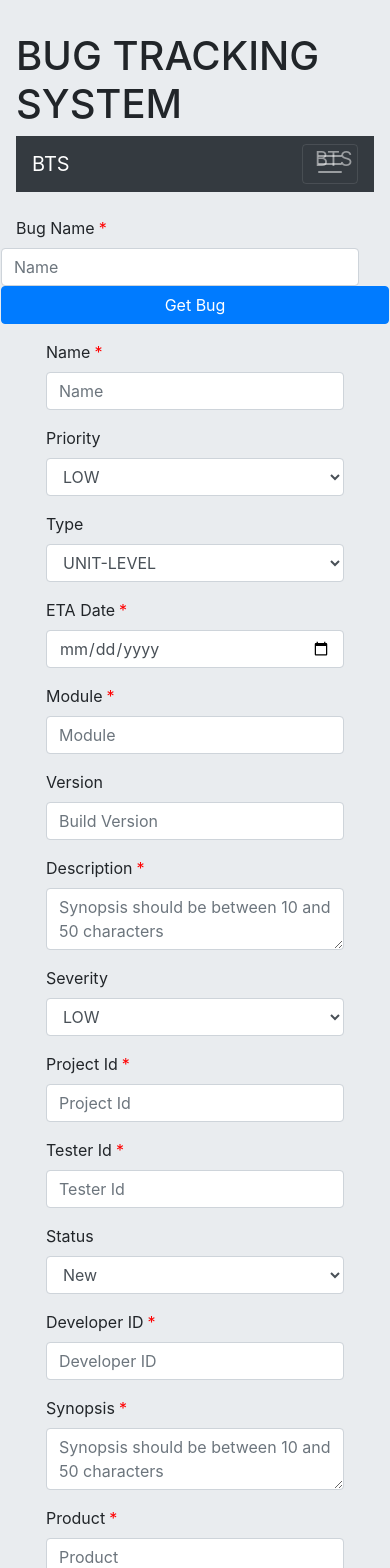
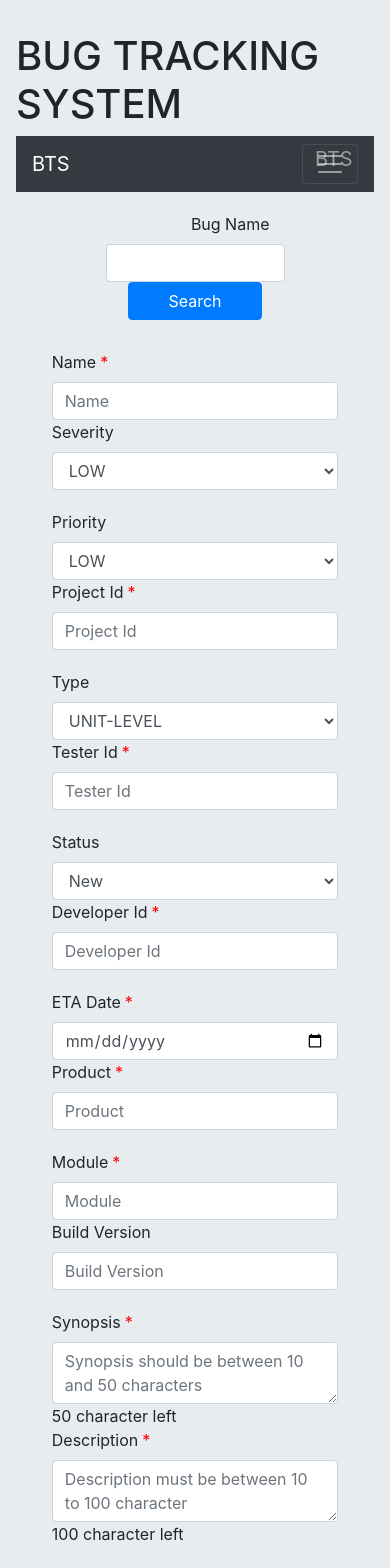
Before and after one commit to AishwaryaSrivastava17/BTS_Angular, an Angular app: page /update in a window 390 px wide. Shown: the top 1568 px of the page. Built offline with nearby package versions, Linux system fonts and the light colour scheme.

Commit message:
updated UI

```diff
--- a/src/app/create/create.component.html
+++ b/src/app/create/create.component.html
@@ -59,7 +59,7 @@
           <label class="control-label col-sm-3 col-md-offset-2" for="pwd">Description<span>*</span></label>
           <div class="col-sm-9">
             <div class="textarea-wrapper">
-            <textarea pInputTextArea [(ngModel)]="bug.description"  class="form-control" (ngModelChange)="valueChange2(bug.description.length)" maxlength="100" placeholder="Description should be between 10 and 100 characters" required></textarea>
+            <textarea pInputTextArea [(ngModel)]="bug.description"  rows="3" class="form-control" (ngModelChange)="valueChange2(bug.description.length)" maxlength="100" placeholder="Description should be between 10 and 100 characters" required></textarea>
             <span id='validation' class="remaning">{{remainingText1 + ' characters left'}}</span>
           </div>
           </div>
@@ -96,17 +96,10 @@
           </div>
         </div>
         <div class="form-group">
-          <label class="control-label col-sm-3 col-md-offset-2" for="pwd">Developer ID<span>*</span></label>
-          <div class="col-sm-9">
-            <input  [(ngModel)]='bug.developerID'  type="text" class="form-control"
-              placeholder="Developer ID" name="DeveloperID">
-          </div>
-        </div>
-        <div class="form-group">
           <label class="control-label col-sm-3 col-md-offset-2" for="pwd">Synopsis<span>*</span></label>
           <div class="col-sm-9">
             <div class="textarea-wrapper">
-            <textarea pInputTextArea [(ngModel)]="bug.synopsis"  class="form-control" (ngModelChange)="valueChange(bug.synopsis.length)" maxlength="50" placeholder="Synopsis should be between 10 and 50 characters" required></textarea>
+            <textarea pInputTextArea [(ngModel)]="bug.synopsis"  class="form-control" (ngModelChange)="valueChange(bug.synopsis.length)" maxlength="50" rows="3" placeholder="Synopsis should be between 10 and 50 characters" required></textarea>
             <span id='validation' class="remaning">{{remainingText + " characters left"}}</span>
           </div>
           </div>
--- a/src/app/get-bug/get-bug.component.html
+++ b/src/app/get-bug/get-bug.component.html
@@ -1,6 +1,5 @@
 <table class="table table-striped">
   <tr>
-    <th>Id</th>
     <th>Name</th>
     <th>Priority</th>
     <th>Type</th>
@@ -10,7 +9,6 @@
   </tr>
   <tbody id="resultTable">
     <tr *ngFor='let user1 of bugArray; '>
-      <td>{{user1.id}}</td>
       <td>{{user1.name}}</td>
       <td>{{user1.priority}}</td>
       <td>{{user1.type}}</td>
--- a/src/app/search/search.component.css
+++ b/src/app/search/search.component.css
@@ -1,50 +1,26 @@
-* {
-	box-sizing: border-box;
+h2{
+  text-align: center;
+  margin: 10px 0;
 }
-
-h1 {
-	text-align: center;
-	margin-top: -40px;
-	margin-bottom: 15px;
+table{
+  margin-top: 30px;
 }
-
-h2 {
-	text-align: center;
+.formContainer{
+  width: 80%;
+  margin: 0px auto;
+  margin-top: 50px;
 }
-
-form {
-	width: 40%;
-	margin: 30px auto;
+label{
+  align-self: center;
+  margin-right: -20px;
 }
-
-#bugName {
-	font-size: 20px;
-}
-
-.bugLabel {
-	font-size: 20px;
+button{
+  margin-left: -50px;
 }
 th, td ,thead{
   border: 1px solid black;
-
 }
 
-span {
-	color: red;
-	margin-left: 3px;
-}
 table {
 	margin-top: 50px;
 }
-
-.searchForm {
-	width: 50%;
-	margin: 0px auto;
-}
-
-.searchButton {
-margin-left: 10px;
-	height: 40%;
-	margin-top: 30px;
-	font-size: 20px;
-}
--- a/src/app/search/search.component.html
+++ b/src/app/search/search.component.html
@@ -1,10 +1,11 @@
 <h2>Search Bug</h2>
 <div class="row formContainer">
-  <div class="col-sm-5 row">
+  <form id='searchBugForm' class="col-sm-10 row">
+    <div class="col-sm-6 row">
       <label class="col-sm-4" for="bugName">Bug Name</label>
       <input [(ngModel)]='name' class="form-control col-sm-8" name="bugName" id='bugName'>
     </div>
-  <div class="col-sm-5 row">
+    <div class="col-sm-6 row">
       <label for="status" class="col-sm-4">Bug Status</label>
       <select [(ngModel)]='status' name="status" class="form-control col-sm-8" id='status'>
         <option value="NEW">New</option>
@@ -25,32 +26,29 @@
         <option value="WONT_FIX">Wont Fix</option>
       </select>
     </div>
+  </form>
   <div class="col-sm-2">
     <button (click)='getBugName()' class="btn btn-primary btn-block">Search</button>
-
   </div>
 </div>
-<br>
-<table class="table table-striped">
+<table class="table table-striped table-bordered">
   <tr>
-    <th>Id</th>
     <th>Name</th>
     <th>Priority</th>
     <th>Type</th>
     <th>Severity</th>
-    <th>Synopsis</th>
-    <th>Description</th>
+    <th>Submitted On</th>
+    <th>ETA Date</th>
     <th>Status</th>
   </tr>
   <tbody>
     <tr *ngFor='let bug of bugArray'>
-      <td>{{bug.id}}</td>
       <td>{{bug.name}}</td>
       <td>{{bug.priority}}</td>
       <td>{{bug.type}}</td>
       <td>{{bug.severity}}</td>
-      <td>{{bug.synopsis}}</td>
-      <td>{{bug.description}}</td>
+      <td>{{bug.submittedOn| date: 'd/M/yy'}}</td>
+      <td>{{bug.etaDate| date: 'd/M/yy'}}</td>
       <td>{{bug.status}}</td>
     </tr>
   </tbody>
--- a/src/app/update/update.component.css
+++ b/src/app/update/update.component.css
@@ -1,33 +1,26 @@
-body {
-	background-color: rgb(214, 221, 226);
+.formContainer{
+  width: 50%;
+  margin: 20px auto;
 }
-
-h1 {
-	text-align: center;
-	margin-top: -40px;
-	margin-bottom: 15px;
+.nameLable{
+  align-self: center;
+  text-align: right;
 }
-
-h2 {
-	text-align: center;
-	margin-top: 20px;
-	margin-left: -90px;
+.main{
+  margin: 30px 0px;
 }
-
-.submitBtn {
-	margin-top: 0.4em;
-	margin-bottom: 0.4em;
+.updateBug{
+  width: 80%;
+  margin: 0px auto 25px;
 }
-
 span {
 	color: red;
 	margin-left: 4px;
 }
-
-footer {
-	position: relative;
-	bottom: 0;
-	left: 50%;
-	transform: translateX(-50%);
-	height: 100px;
+.fieldRow{
+ margin-bottom: 20px;
 }
+button{
+  width: 90%;
+  margin: 0px auto;
+}
--- a/src/app/update/update.component.html
+++ b/src/app/update/update.component.html
@@ -1,109 +1,62 @@
-<br>
-<div class="form-group row searchForm">
-  <br>
-  <form id="bugSearchForm" class="col-sm-9 row">
-    <label for="bugName" class="col-sm-4 bugLabel">Bug Name<span>*</span></label>
-    <input  [(ngModel)]='name'  type="text" class="form-control"
-    placeholder="Name" name="Name" required>
+<div class="row formContainer">
+  <form id='searchBugForm' class="col-sm-10">
+    <div class="row">
+      <label class="col-sm-4 nameLable" for="bugName">Bug Name</label>
+      <input [(ngModel)]='name' class="form-control col-sm-8" name="bugName" id='bugName'>
+    </div>
   </form>
-  <button type="button" id="searchBug" class="btn btn-primary col-sm-3 searchButton" (click)="getBugName()">Get Bug</button>
-</div>
-<div>
-<div>
-  <div class="container">
-    <div class="row">
-      <div class="col">
-        <div class="form-group">
-          <label class="control-label col-sm-3  col-md-offset-4" for="Name">Name<span>*</span></label>
-          <div class="col-sm-9">
-            <input  [(ngModel)]='bug.name'  type="text" class="form-control"
-            placeholder="Name" name="Name" required>
+  <div class="col-sm-2">
+    <button (click)='getBugName()' class="btn btn-primary btn-block">Search</button>
   </div>
 </div>
-        <div class="form-group">
-          <label class="control-label col-sm-3  col-md-offset-4" for="pwd">Priority</label>
-          <div class="col-sm-9">
-            <select  [(ngModel)]='bug.priority' placeholder='Priority' type="text" class="form-control">
+<div class="main">
+  <form class="updateBug" id='updateBug'>
+    <div class="row fieldRow">
+      <div class="col-sm-6">
+        <label for="Name">Name<span>*</span></label>
+        <input [(ngModel)]='bug.name' type="text" class="form-control" id='name' placeholder="Name" name="name" required>
+      </div>
+      <div class="col-sm-6">
+        <label for="severity">Severity</label>
+        <select [(ngModel)]='bug.severity' class="form-control" id='severity' name="severity">
           <option value="LOW">LOW</option>
           <option value="MEDIUM">MEDIUM</option>
           <option value="HIGH">HIGH</option>
         </select>
       </div>
     </div>
-        <div class="form-group">
-          <label class="control-label col-sm-3  col-md-offset-4 " for="pwd">Type</label>
-          <div class="col-sm-9">
-            <select [(ngModel)]='bug.type' type="text" class="form-control" >
+    <div class="row fieldRow">
+      <div class="col-sm-6">
+        <label for="priority">Priority</label>
+        <select [(ngModel)]='bug.priority' name="priority" class="form-control" id='priority'>
+          <option value="LOW">LOW</option>
+          <option value="MEDIUM">MEDIUM</option>
+          <option value="HIGH">HIGH</option>
+        </select>
+      </div>
+      <div class="col-sm-6">
+        <label for="projectId">Project Id<span>*</span></label>
+        <input [(ngModel)]='bug.projectId' type="text" class="form-control" id='projectid' placeholder="Project Id" name="projectId" required>
+      </div>
+    </div>
+    <div class="row fieldRow">
+      <div class="col-sm-6">
+        <label for="type">Type</label>
+        <select [(ngModel)]='bug.type' name="type" class="form-control" id='type'>
           <option value="UNITLEVEL">UNIT-LEVEL</option>
           <option value="SYSTEMLEVEL">SYSTEM-LEVEL</option>
           <option value="OUTOFBOUND">OUT OF BOUND</option>
         </select>
       </div>
-        </div>
-        <div class="form-group">
-          <label class="control-label col-sm-3  col-md-offset-4 ">ETA
-            Date<span>*</span>
-          </label>
-          <div class="col-sm-9">
-            <input type='date' [(ngModel)]='bug.etaDate'  class="form-control" >
+      <div class="col-sm-6">
+        <label for="pwd">Tester Id<span>*</span></label>
+        <input [(ngModel)]='bug.testerId' type="text" class="form-control" id='testerid' placeholder="Tester Id" name="testerId" required>
       </div>
     </div>
-        <div class="form-group">
-          <label class="control-label col-sm-3 col-md-offset-4" >Module<span>*</span></label>
-          <div class="col-sm-9">
-            <input [(ngModel)]='bug.module' type='text'
-              placeholder="Module" name="module" required type="text" class="form-control">
-          </div>
-        </div>
-        <div class="form-group">
-          <label class="control-label col-sm-3 col-md-offset-4" for="pwd">Version</label>
-          <div class="col-sm-9">
-            <input  [(ngModel)]='bug.buildVersion'type='text' class="form-control"
-              placeholder="Build Version" name="buildVersion">
-          </div>
-        </div>
-        <div class="form-group">
-          <label class="control-label col-sm-3 col-md-offset-4" for="pwd">Description<span>*</span></label>
-          <div class="col-sm-9">
-            <textarea [(ngModel)]='bug.synopsis' id='synopsis' class="form-control" name="synopsis" rows="2" placeholder="Synopsis should be between 10 and 50 characters" required></textarea>
-          </div>
-        </div>
-      </div>
-      <div class="col">
-        <div class="form-group">
-          <label class="control-label col-sm-3 col-md-offset-2" for="pwd">Severity</label>
-          <div class="col-sm-9">
-            <select [(ngModel)]='bug.severity'  class="form-control">
-              <option value="LOW">LOW</option>
-              <option value="MEDIUM">MEDIUM</option>
-              <option value="HIGH">HIGH</option>
-            </select>
-          </div>
-        </div>
-
-        <div class="form-group">
-          <label class="control-label col-sm-3 col-md-offset-2">Project
-            Id<span>*</span>
-          </label>
-          <div class="col-sm-9">
-            <input  [(ngModel)]='bug.projectId'  type="text" class="form-control"
-              placeholder="Project Id" name="projectId" required>
-          </div>
-        </div>
-        <div class="form-group">
-          <label class="control-label col-sm-3 col-md-offset-2">Tester
-            Id<span>*</span>
-          </label>
-          <div class="col-sm-9">
-            <input  [(ngModel)]='bug.testerId'  type="text" class="form-control"
-              placeholder="Tester Id" name="testerId" required>
-          </div>
-        </div>
-        <div class="form-group">
-          <label class="control-label col-sm-3 col-md-offset-2" for="pwd">Status</label>
-          <div class="col-sm-9">
-            <select [(ngModel)]='bug.status'  class="form-control">
-
+    <div class="row fieldRow">
+      <div class="col-sm-6">
+        <label for="type">Status</label>
+        <select [(ngModel)]='bug.status' name="status" class="form-control" id='status'>
           <option value="NEW">New</option>
           <option value="ASSIGNED">Assigned</option>
           <option value="OPEN">Open</option>
@@ -122,28 +75,45 @@
           <option value="WONT_FIX">Wont Fix</option>
         </select>
       </div>
-        </div>
-        <div class="form-group">
-          <label class="control-label col-sm-3 col-md-offset-2" for="pwd">Developer ID<span>*</span></label>
-          <div class="col-sm-9">
-            <input  [(ngModel)]='bug.developerID'  type="text" class="form-control"
-              placeholder="Developer ID" name="DeveloperID">
+      <div class="col-sm-6">
+        <label for="pwd">Developer Id<span>*</span></label>
+        <input [(ngModel)]='bug.developerId' type="text" class="form-control" id='developerid' placeholder="Developer Id" name="developerid" required>
       </div>
     </div>
-        <div class="form-group">
-          <label class="control-label col-sm-3 col-md-offset-2" for="pwd">Synopsis<span>*</span></label>
-          <div class="col-sm-9">
-            <textarea [(ngModel)]='bug.synopsis' id='synopsis' class="form-control" name="synopsis" rows="2" placeholder="Synopsis should be between 10 and 50 characters" required></textarea>
+    <div class="row fieldRow">
+      <div class="col-sm-6">
+        <label for="etaDate">ETA Date<span>*</span></label>
+          <input [(ngModel)]='bug.etaDate' id='etaDate' type="date" name="etaDate" class="form-control">
+      </div>
+      <div class="col-sm-6">
+        <label for="product">Product<span>*</span></label>
+				<input [(ngModel)]='bug.product' type="text" class="form-control" id='product' placeholder="Product" name="product" required>
       </div>
     </div>
-        <div class="form-group">
-          <label class="control-label col-sm-3 col-md-offset-2">Product<span>*</span></label>
-          <div class="col-sm-9">
-            <input  [(ngModel)]='bug.product' type="text" class="form-control"
-              placeholder="Product" name="product" required>
+    <div class="row fieldRow">
+      <div class="col-sm-6">
+        <label for="module">Module<span>*</span></label>
+				<input [(ngModel)]='bug.module' type="text" class="form-control" id='module' placeholder="Module" name="module" required>
+      </div>
+      <div class="col-sm-6">
+        <label for="buildVersion">Build Version</label>
+				<input [(ngModel)]='bug.buildVersion' type="text" class="form-control" id='buildVersion' placeholder="Build Version" name="buildVersion">
       </div>
     </div>
+    <div class="row fieldRow">
+      <div class="col-sm-6">
+        <label for="synopsis">Synopsis<span>*</span></label>
+				<textarea [(ngModel)]='bug.synopsis' (ngModelChange)='valueChange(bug.synopsis.length)' id='synopsis' class="form-control" name="synopsis" rows="2" placeholder="Synopsis should be between 10 and 50 characters" required></textarea>
+        <div>{{remainingText + " character left"}}</div>
+      </div>
+      <div class="col-sm-6">
+        <label for="descrption">Description<span>*</span></label>
+				<textarea [(ngModel)]='bug.description' (ngModelChange)='valueChange1(bug.description.length)' id='description' class="form-control" name="descrption" rows="2" placeholder="Description must be between 10 to 100 character" required></textarea>
+        <div>{{remainingText1 + " character left"}}</div>
       </div>
     </div>
+    <input [(ngModel)]='bug.submittedOn' type="hidden" name="submittedOn" id='submittedOn'>
+		<input [(ngModel)]='bug.id' type="hidden" name="bugId" id='bugId'>
+  </form>
+  <button (click)='update()' class="btn btn-primary btn-lg btn-block">Update</button>
 </div>
-<button (click)='update()' class="btn btn-primary btn-block">Save</button>
--- a/src/app/update/update.component.ts
+++ b/src/app/update/update.component.ts
@@ -12,8 +12,20 @@ bug:Bug=new Bug();
 bugResult:any;
   bugArray:Bug[]=[];
   name: string = '';
+  remainingText=50 ;
+  remainingText1= 100;
+  //bugArray:Bug[]=[];
 
-  constructor(private bugService: BugService) { }
+
+  constructor(private bugService:BugService) { }
+  valueChange(value: number) {
+    this.remainingText = 50 - value;
+   }
+   valueChange1(value1: number) {
+    this.remainingText1 = 100 - value1;
+   }
+
+
 update()
 {const promise = this.bugService.update(this.bug,this.bug.id);
   promise.subscribe((response: any)=> {
```
Lines whose indentation alone changed are shown as unchanged.
